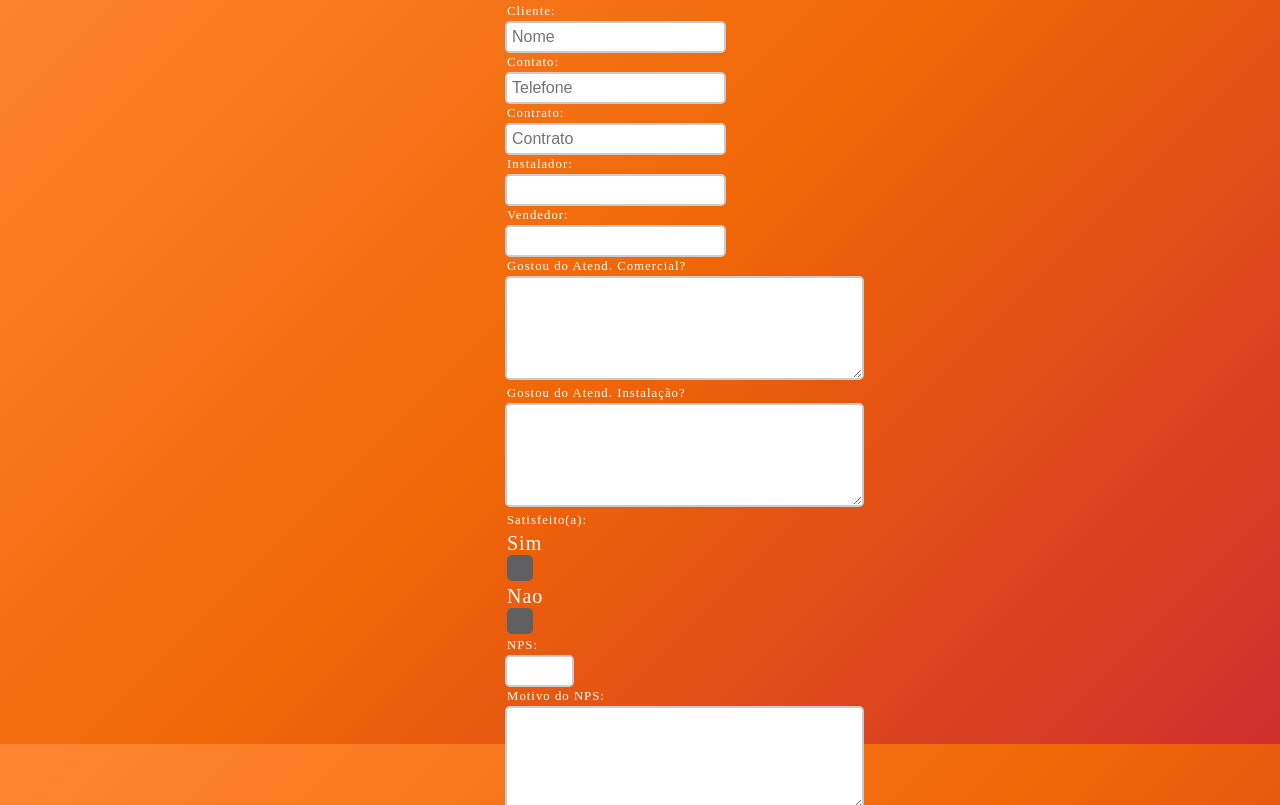
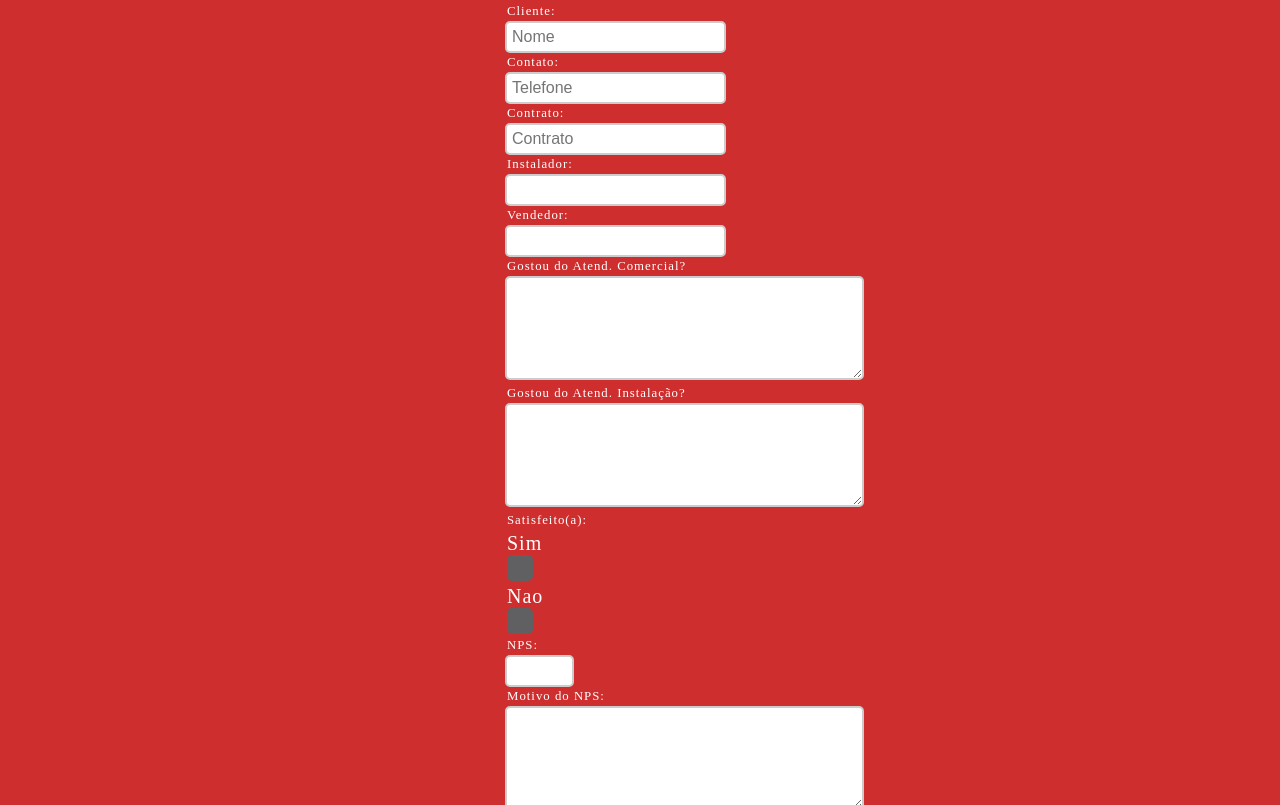
Before and after one commit to JailsonFSantos/OnBoarding, a plain HTML site: page index.html in a window 1280 px wide. Shown: the part 126-931 px from the top of the page. Drawn offline with Linux system fonts and the light colour scheme.

Commit message:
corrigindo gradiente rodape

```diff
--- a/stylesheet.css
+++ b/stylesheet.css
@@ -1,11 +1,6 @@
 body {
   background: rgb(207, 46, 46);
-  background: linear-gradient(
-    135deg,
-    rgb(255, 135, 50) 0%,
-    rgb(240, 103, 6) 50%,
-    rgba(207, 46, 46) 100%
-  );
+  background: linear-gradient(135deg, rgb(255, 135, 50) 0%);
 }
 .container {
   display: flex;
```
